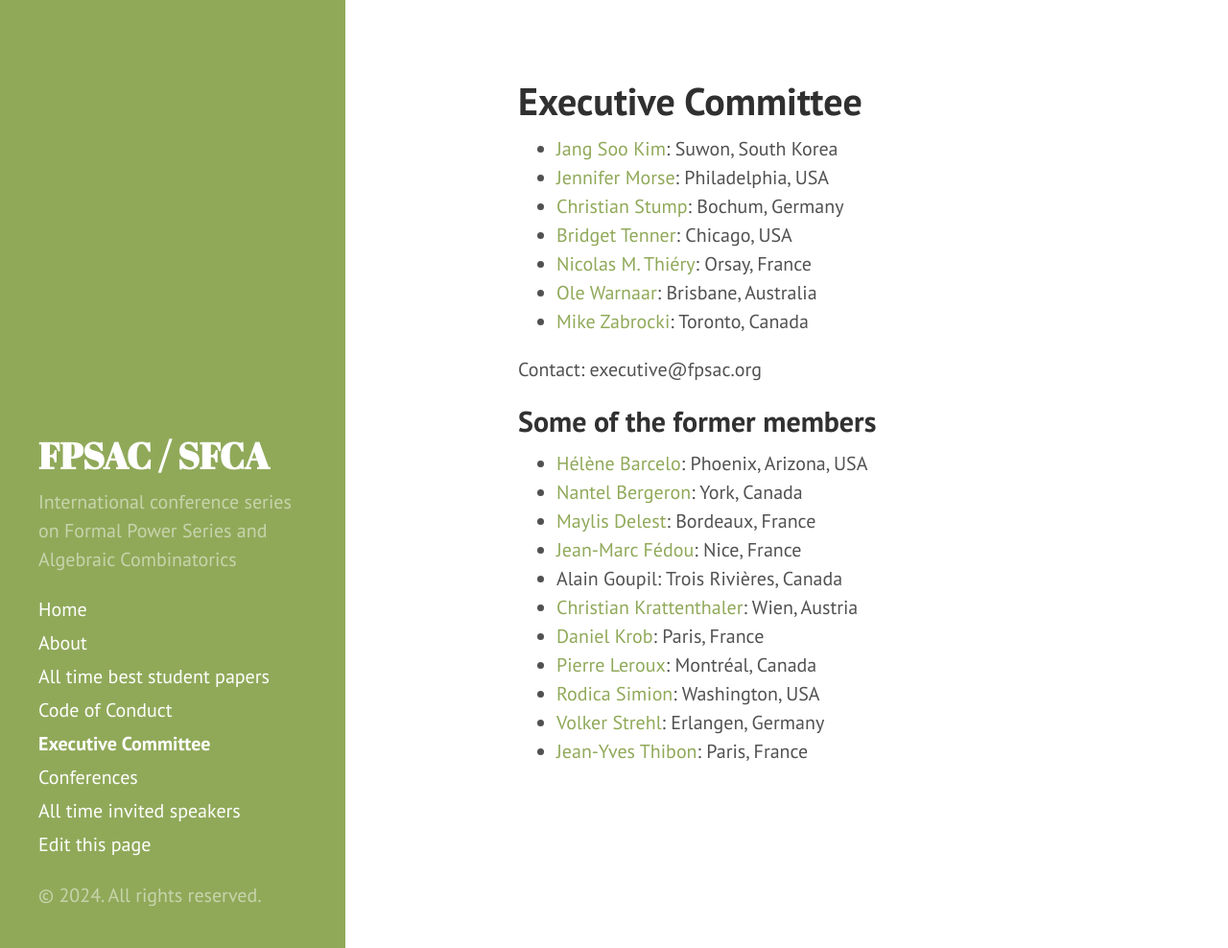
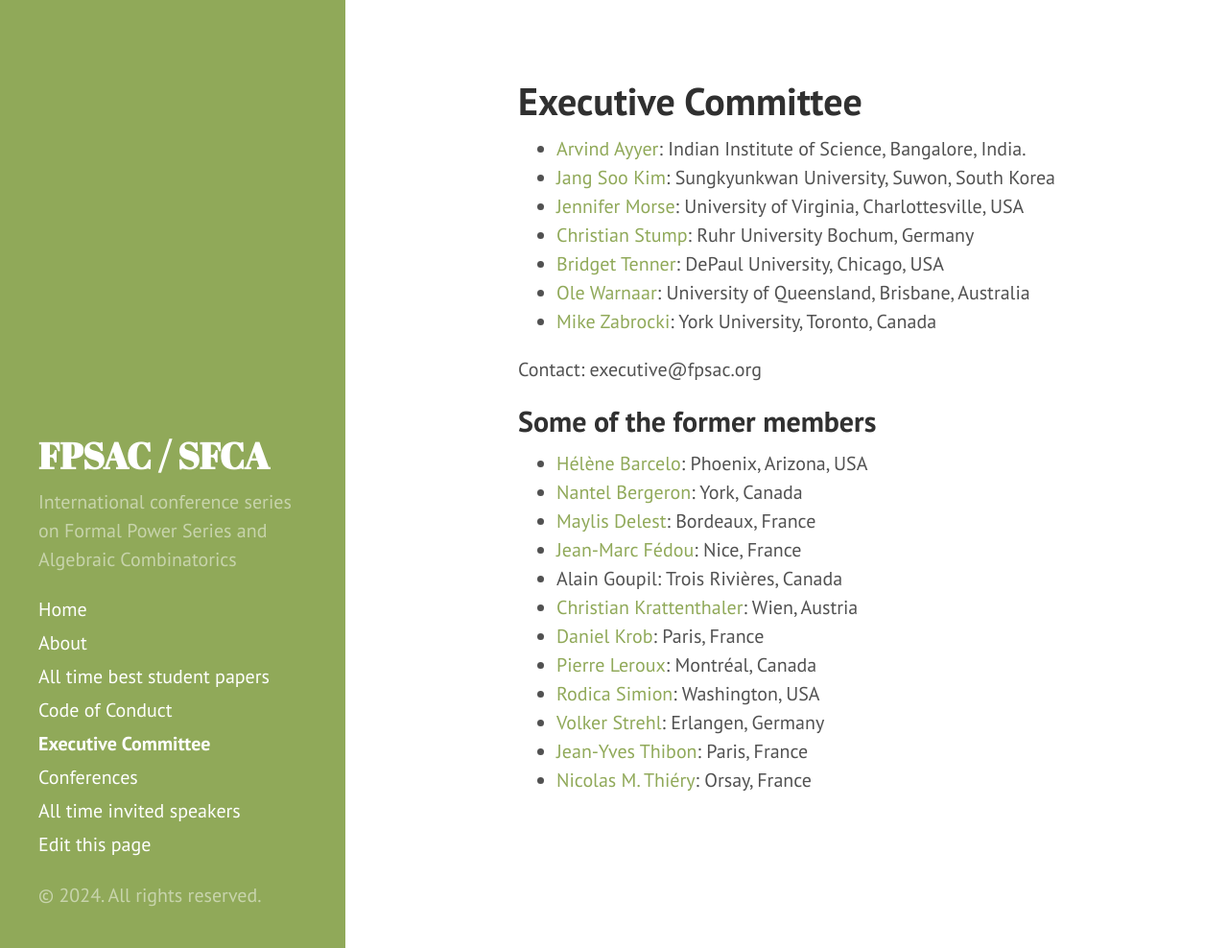
Before and after one commit to FPSAC/FPSAC.github.io, a Jekyll site: the page built from executive.md, in a window 1280 px wide and 988 px high. Shown: the whole window at 96% size. Built offline with Jekyll 4.4.1, drawn with Linux system fonts in a browser that asks for light colours.

Commit message:
Update executive.md

```diff
--- a/executive.md
+++ b/executive.md
@@ -3,26 +3,26 @@ layout: page
 title: Executive Committee
 
 executive_committee:
+  - name: Arvind Ayyer
+    affiliation: Indian Institute of Science, Bangalore, India.
+    url: http://Nicolas.Thiery.name/
   - name: Jang Soo Kim
-    affiliation: Suwon, South Korea
+    affiliation: Sungkyunkwan University, Suwon, South Korea
     url: https://sites.google.com/site/mathjskim/home
   - name: Jennifer Morse
-    affiliation: Philadelphia, USA
-    url: http://www.math.drexel.edu/~morsej/
+    affiliation: University of Virginia, Charlottesville, USA
+    url: https://morsej123.github.io/
   - name: Christian Stump
-    affiliation: Bochum, Germany
+    affiliation: Ruhr University Bochum, Germany
     url: https://homepage.rub.de/christian.stump/
   - name: Bridget Tenner
-    affiliation: Chicago, USA
+    affiliation: DePaul University, Chicago, USA
     url: http://math.depaul.edu/bridget/
-  - name: Nicolas M. Thiéry
-    affiliation: Orsay, France
-    url: http://Nicolas.Thiery.name/
   - name: Ole Warnaar
-    affiliation: Brisbane, Australia
+    affiliation: University of Queensland, Brisbane, Australia
     url: http://www.maths.uq.edu.au/~uqowarna/
   - name: Mike Zabrocki
-    affiliation: Toronto, Canada
+    affiliation: York University, Toronto, Canada
     url: http://garsia.math.yorku.ca/~zabrocki/
 
 executive_committee_former:
```
Also changed, not shown: other parts of executive.md (+3 -1 lines).
